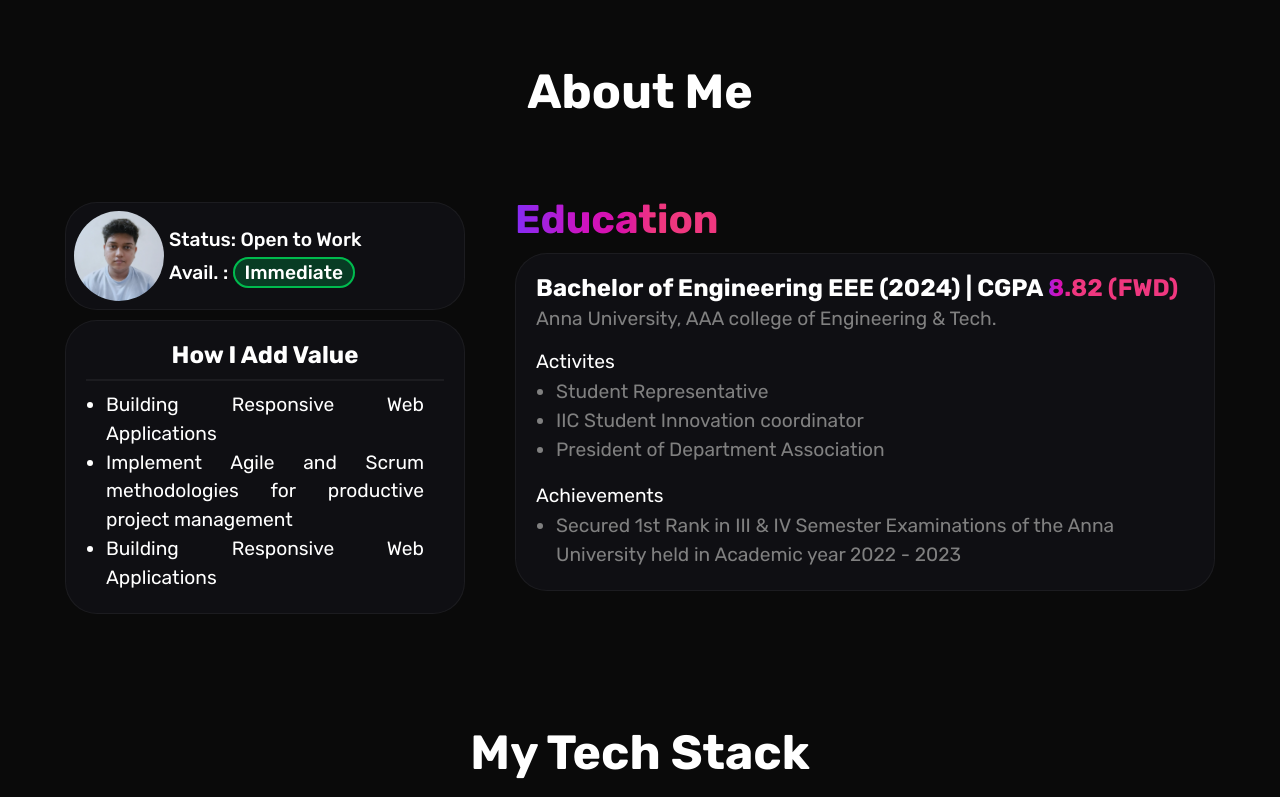
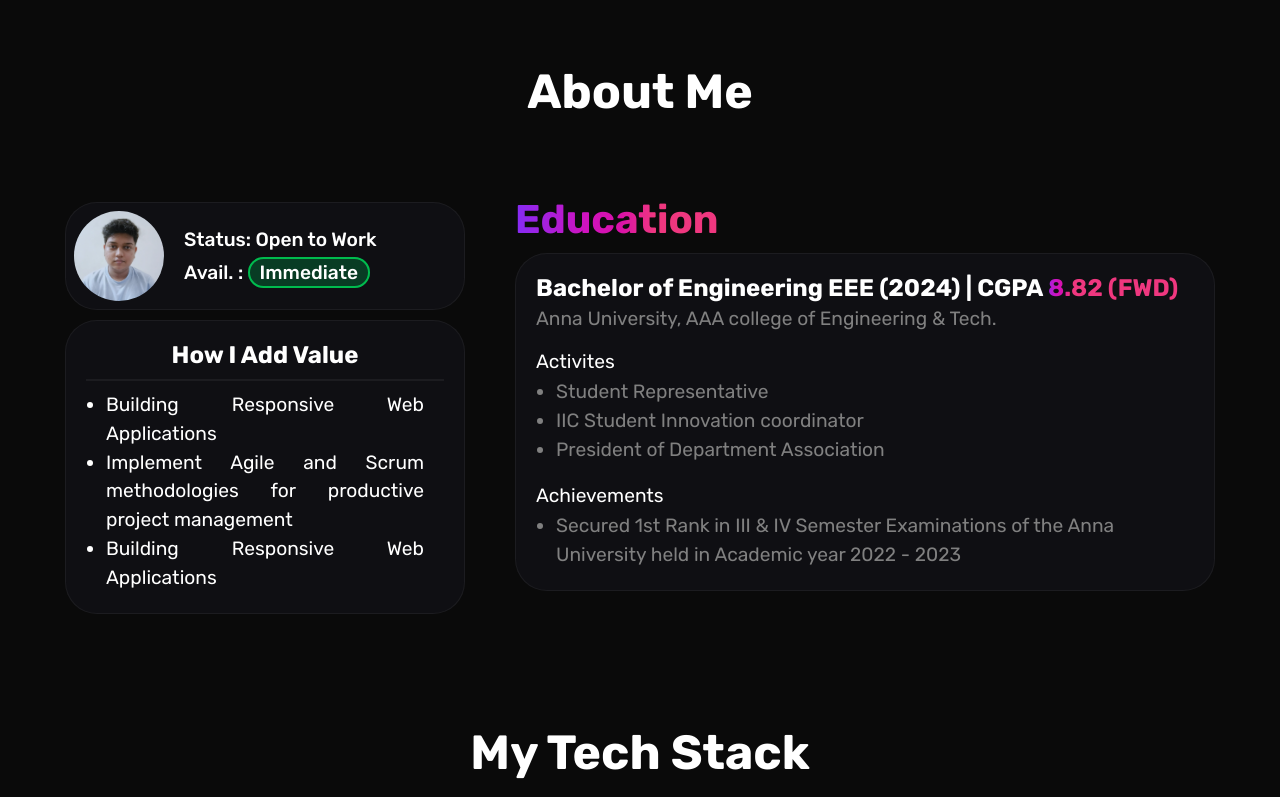
Before and after one commit to ijaihari/portfolio, a React (Vite) app: page / in a window 1280 px wide. Shown: the part 660-1457 px from the top of the page. Built offline with nearby package versions, Linux system fonts and the light colour scheme.

Commit message:
updated navbar

```diff
--- a/src/styles/about.scss
+++ b/src/styles/about.scss
@@ -50,11 +50,15 @@
     .status {
         display: flex;
         align-items: center;
-        gap: 5px;
+        gap: 20px;
         padding: 8px;
         border-radius: 2rem;
         background-color: var.$color-background-secondary;
         border: 1px solid var.$color-border;
+
+        @media (min-width:768px) and (max-width:850px) {
+            gap: 5px;
+        }
 
         &__image {
             width: 90px;
--- a/src/styles/header.scss
+++ b/src/styles/header.scss
@@ -14,14 +14,15 @@
     gap: 10px;
     padding: 7px 9px 7px 20px;
     border-radius: 50px;
-    background-color: #0f0f1347;
+    background-color: #0f0f1388;
     backdrop-filter: blur(10px);
     font-size: 1.2rem;
     border: 1px solid var.$color-border;
     z-index: 111;
 
+
     @media(min-width:350px) and (max-width:768px) {
-        justify-content: space-between;
+        /* background-color: #ffffff1a; */
         width: 95%;
         padding: 7px 20px;
     }
```
